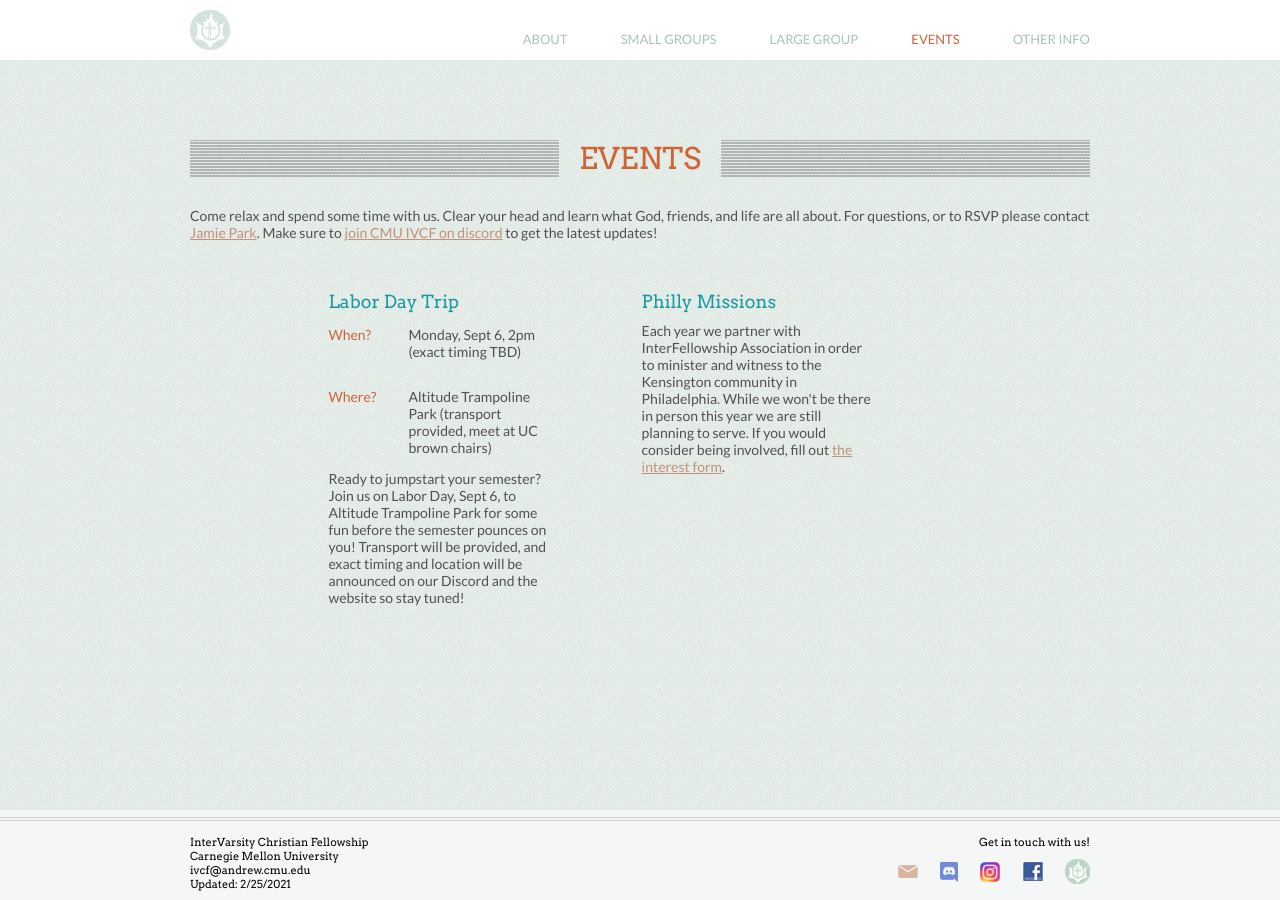
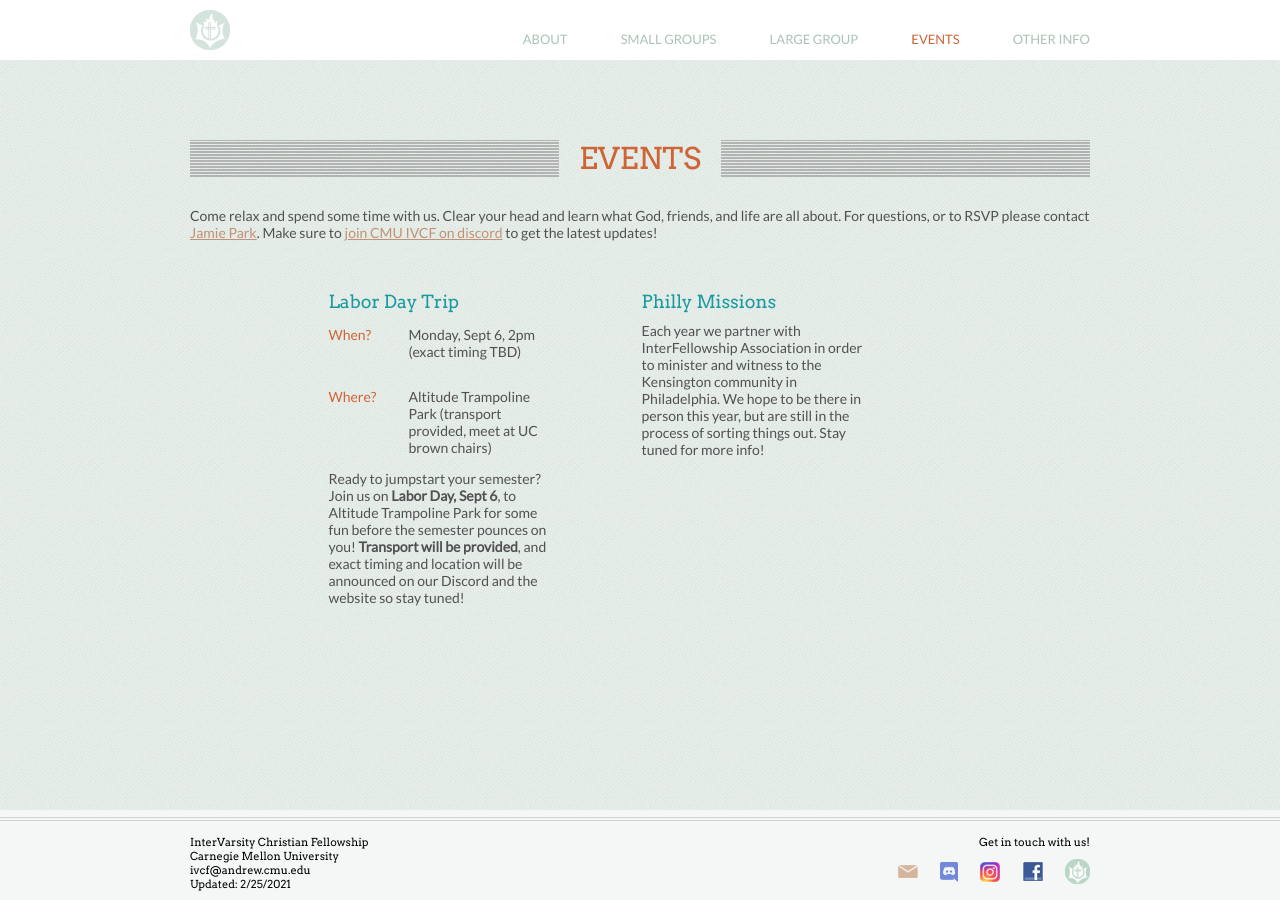
Before and after one commit to ivcf-cmu/ivcf-cmu.github.io, a Jekyll site: the page built from events.md, in a window 1280 px wide. Built offline with Jekyll 4.4.1, drawn with Linux system fonts in a browser that asks for light colours.

Commit message:
Update information for Philly

```diff
--- a/events.md
+++ b/events.md
@@ -34,16 +34,16 @@ Come relax and spend some time with us. Clear your head and learn what God, frie
 				<dt>Where?&nbsp;</dt><dd>Altitude Trampoline Park (transport provided, meet at UC brown chairs)</dd>
 			</dl>
 			<p>
-				Ready to jumpstart your semester? Join us on Labor Day, Sept 6, to Altitude Trampoline Park for some fun before the semester pounces on you! Transport will be provided, and exact timing and location will be announced on our Discord and the website so stay tuned!
+				Ready to jumpstart your semester? Join us on <b>Labor Day, Sept 6</b>, to Altitude Trampoline Park for some fun before the semester pounces on you! <b>Transport will be provided</b>, and exact timing and location will be announced on our Discord and the website so stay tuned!
 			</p>
 		</div>
 		<div class="tricolumn">
 			<h2>Philly Missions</h2>
 			<p>
 				Each year we partner with InterFellowship Association in order to minister and witness to the Kensington
-				community in Philadelphia. While we won't be there in person this year we are still planning to serve.
-				If you would consider being involved, fill out
-				<a href="https://forms.gle/mjMGEAYmiykmSouy8" target="_blank">the interest form</a>.
+				community in Philadelphia. We hope to be there in person this year, but are still in the process of sorting things out. Stay tuned for more info!
+				<!-- If you would consider being involved, fill out
+				<a href="https://forms.gle/mjMGEAYmiykmSouy8" target="_blank">the interest form</a>. -->
 			</p>
 		</div>
 		<!-- <div class="tricolumn">
```
